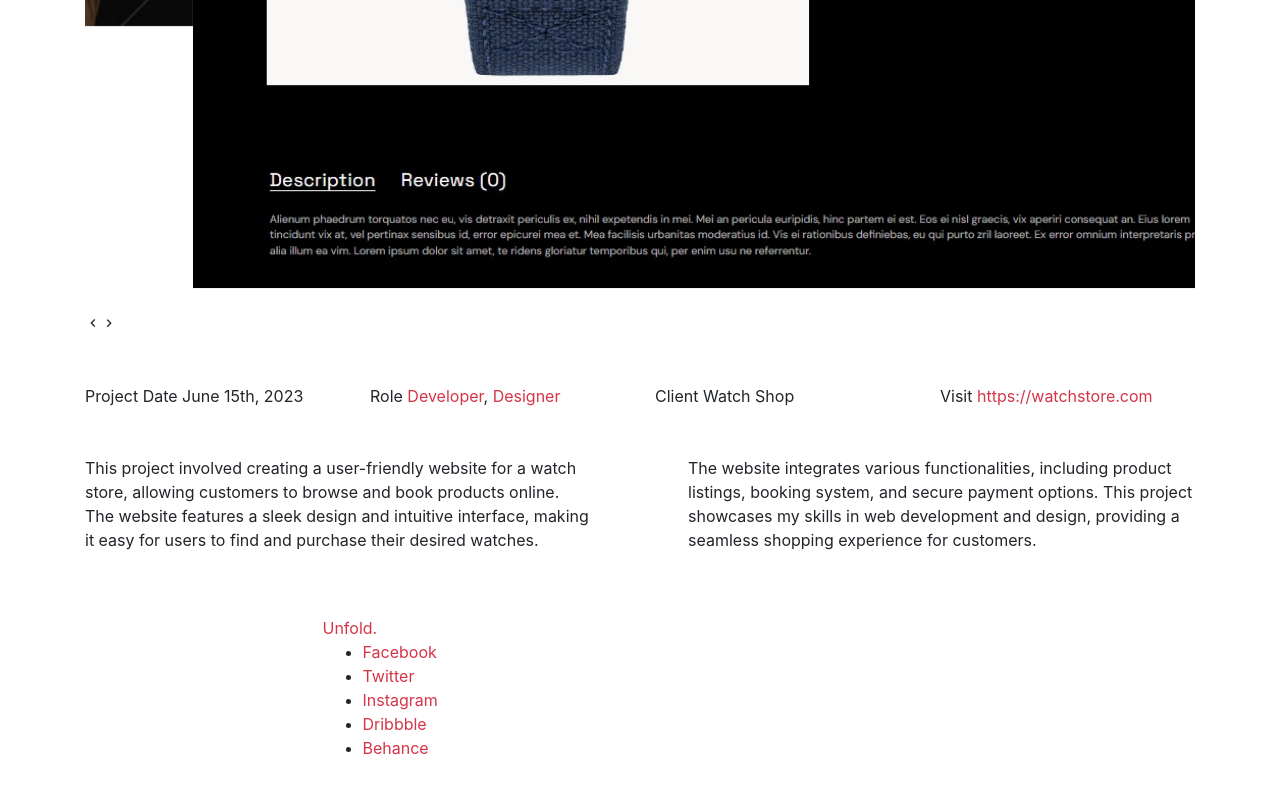
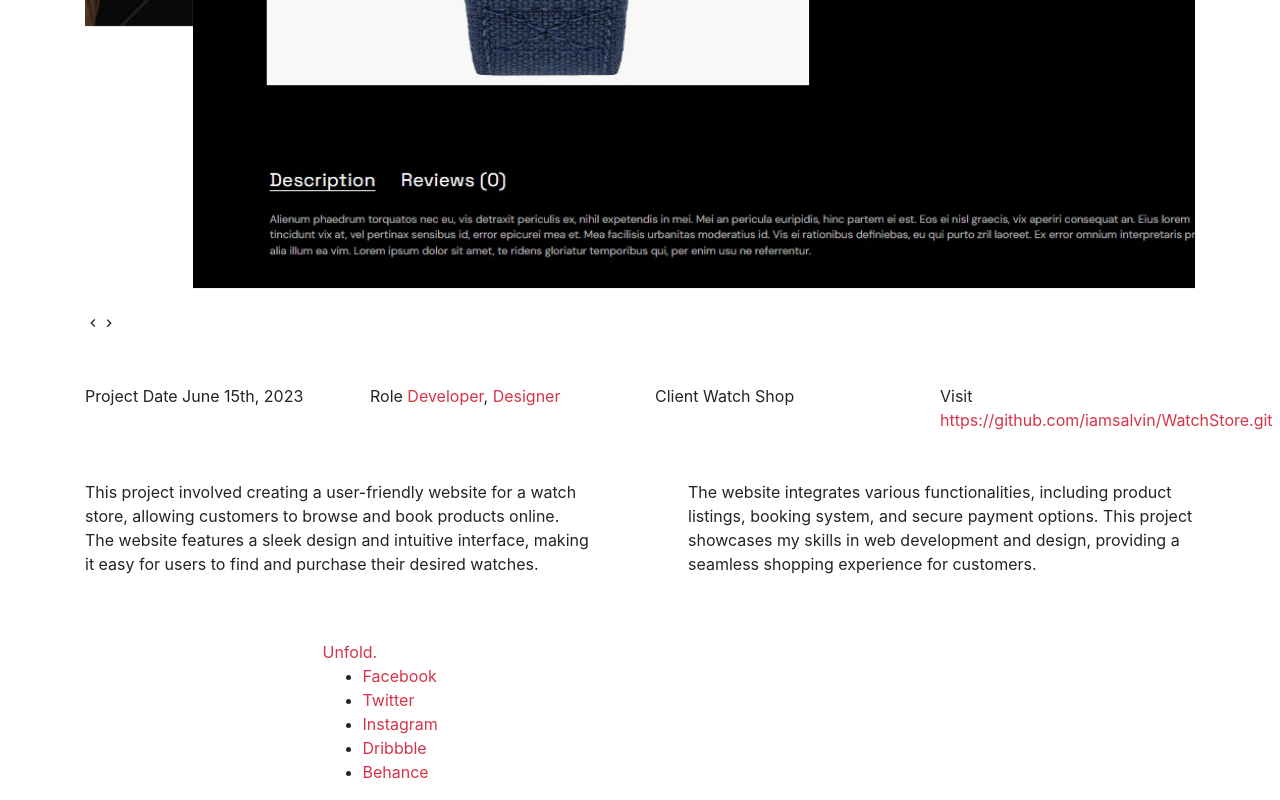
Before and after one commit to iamsalvin/iamsalvin.github.io, a plain HTML site: page portfolio-single-1.html in a window 1280 px wide. Shown: the part 1234-2034 px from the top of the page. Before the commit the page ends 2010 px from the top, so only its background shows below. Drawn offline with Linux system fonts and the light colour scheme; files whose address does not match are found by name; a web font is replaced by a local one.

Commit message:
Update portfolio-single-1.html

```diff
--- a/portfolio-single-1.html
+++ b/portfolio-single-1.html
@@ -138,7 +138,7 @@
             <div class="col-sm-6 col-md-6 col-lg-3">
               <div class="detail-v1">
                 <span class="detail-label">Visit</span>
-                <span class="detail-val"><a href="#">https://watchstore.com</a></span>
+                <span class="detail-val"><a href="#">https://github.com/iamsalvin/WatchStore.git</a></span>
               </div>
             </div>
           </div>
```
